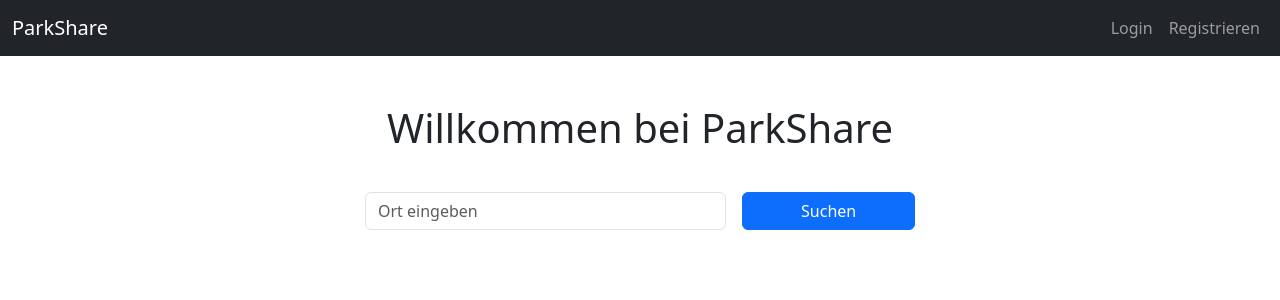
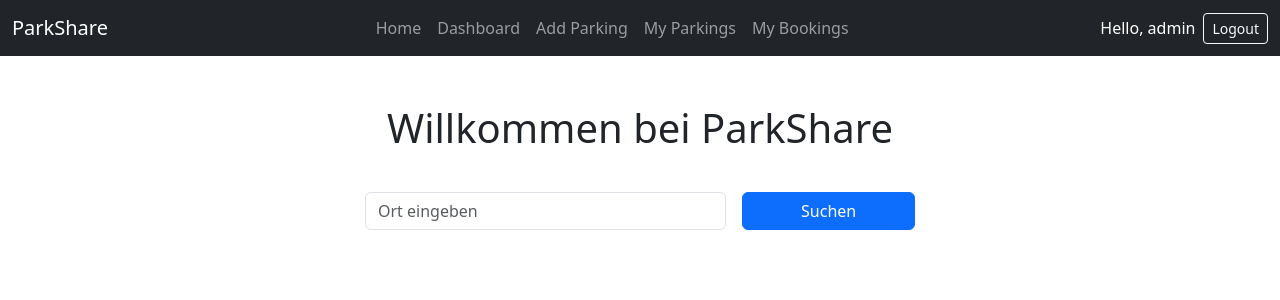
Before and after one commit to yosufe03/Parkplatz_Web, a PHP site: page /index.php in a window 1280 px wide. Shown: the top 300 px of the page. Run offline with PHP 8.4, Linux system fonts and the light colour scheme; a user stored in the database is signed in; data that the repository does not hold is empty.

Commit message:
header updated

```diff
--- a/public/includes/header.php
+++ b/public/includes/header.php
@@ -1,11 +1,84 @@
-<nav class="navbar navbar-expand-lg navbar-dark bg-dark">
-  <div class="container-fluid">
-    <a class="navbar-brand" href="index.php">ParkShare</a>
-    <div class="collapse navbar-collapse">
-      <ul class="navbar-nav ms-auto">
-        <li class="nav-item"><a class="nav-link" href="login.php">Login</a></li>
-        <li class="nav-item"><a class="nav-link" href="register.php">Registrieren</a></li>
-      </ul>
+<?php
+if (session_status() === PHP_SESSION_NONE) {
+    session_start();
+}
+
+$isLoggedIn = isset($_SESSION['user_id']);
+$username = $isLoggedIn ? $_SESSION['username'] : '';
+?>
+
+<nav class="navbar navbar-expand-lg navbar-dark bg-dark position-relative">
+    <div class="container-fluid d-flex justify-content-between align-items-center position-relative">
+
+        <!-- Left: Brand -->
+        <a class="navbar-brand" href="index.php">ParkShare</a>
+
+        <!-- Hamburger button (mobile only, centered) -->
+        <button class="navbar-toggler d-lg-none" type="button"
+                data-bs-toggle="collapse" data-bs-target="#navbarMain"
+                aria-controls="navbarMain" aria-expanded="false" aria-label="Toggle navigation">
+            <span class="navbar-toggler-icon"></span>
+        </button>
+
+        <!-- Center: menu items -->
+        <div class="collapse navbar-collapse justify-content-center" id="navbarMain">
+            <ul class="navbar-nav text-center">
+                <li class="nav-item"><a class="nav-link" href="index.php">Home</a></li>
+                <?php if ($isLoggedIn): ?>
+                    <li class="nav-item"><a class="nav-link" href="dashboard.php">Dashboard</a></li>
+                    <li class="nav-item"><a class="nav-link" href="parking_add_form.php">Add Parking</a></li>
+                    <li class="nav-item"><a class="nav-link" href="my_parkings.php">My Parkings</a></li>
+                    <li class="nav-item"><a class="nav-link" href="my_bookings.php">My Bookings</a></li>
+                <?php endif; ?>
+            </ul>
+        </div>
+
+        <!-- Right: login/username always visible -->
+        <div class="d-flex align-items-center ms-auto">
+            <?php if ($isLoggedIn): ?>
+                <span class="navbar-text text-white me-2">Hello, <?= htmlspecialchars($username) ?></span>
+                <a href="logout.php" class="btn btn-outline-light btn-sm">Logout</a>
+            <?php else: ?>
+                <a href="login.php" class="btn btn-outline-light btn-sm me-2">Login</a>
+                <a href="register.php" class="btn btn-outline-light btn-sm">Register</a>
+            <?php endif; ?>
+        </div>
+
     </div>
-  </div>
 </nav>
+
+<script src="https://cdn.jsdelivr.net/npm/bootstrap@5.3.0/dist/js/bootstrap.bundle.min.js"></script>
+
+<style>
+    /* Hamburger button centered and fully visible on mobile */
+    .navbar-toggler.d-lg-none {
+        position: absolute;
+        top: 0;               /* attach to top of navbar */
+        left: 50%;            /* center horizontally */
+        transform: translateX(-50%);
+        z-index: 2;
+        display: flex;
+        align-items: center;
+    }
+
+    /* Collapse menu opens below hamburger on mobile */
+    @media (max-width: 991.98px) {
+        #navbarMain {
+            /*margin-top: 56px;      !* offset below hamburger button *!*/
+            flex-direction: column;
+            width: 100%;
+            text-align: center;
+        }
+
+        .navbar-nav .nav-item {
+            width: 100%;           /* full width for easier tapping */
+        }
+    }
+
+    /* Desktop: center menu items */
+    @media (min-width: 992px) {
+        #navbarMain {
+            justify-content: center !important;
+        }
+    }
+</style>
```
